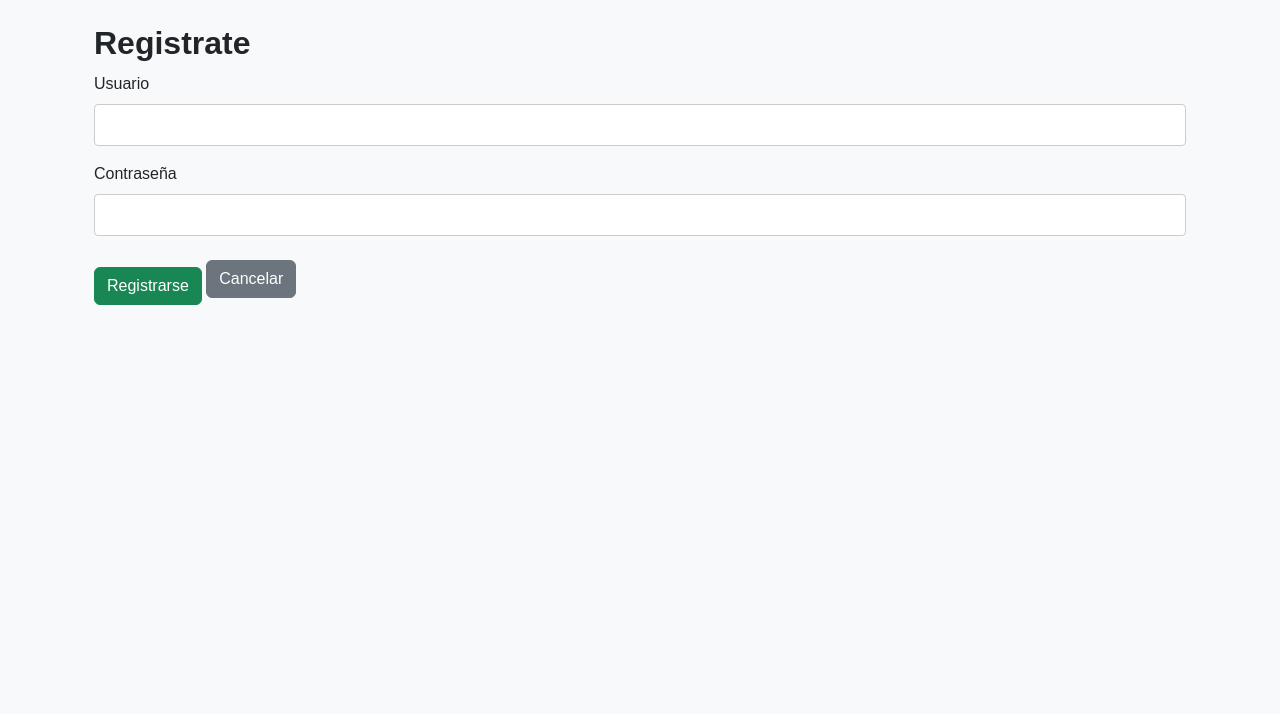
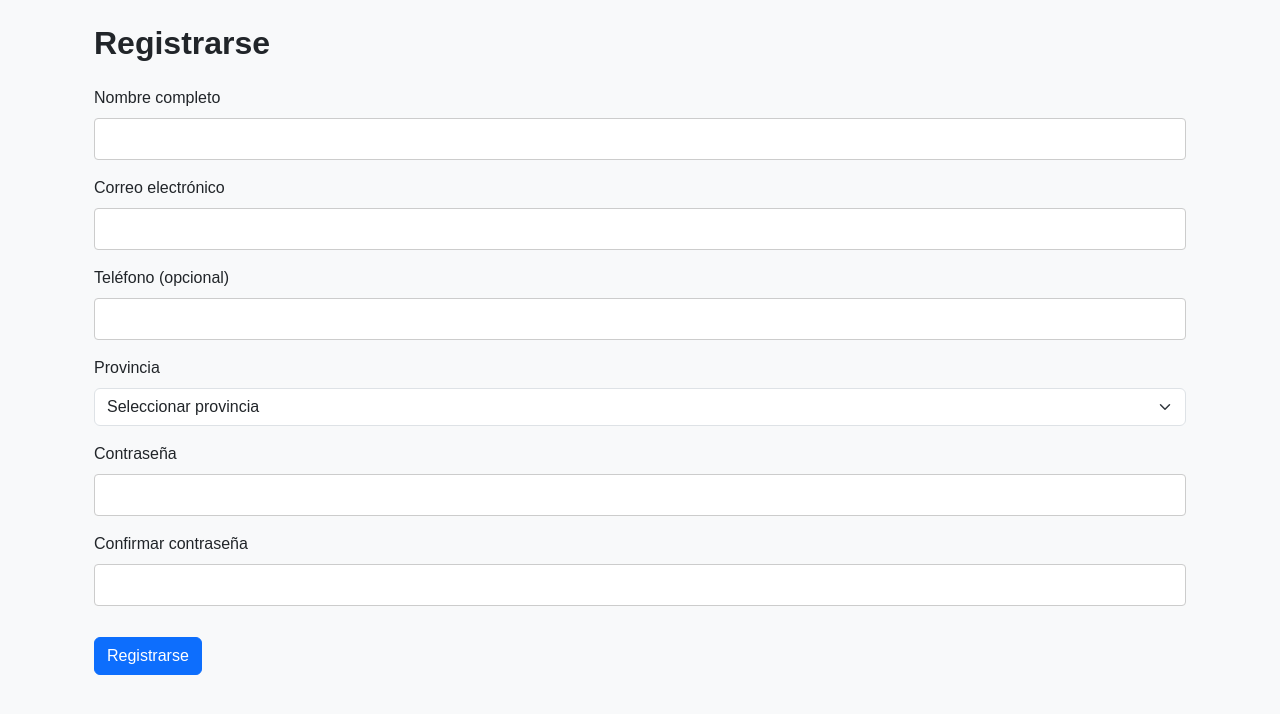
Before and after one commit to GabrielR1988/HabemusData, a Flask app: page /registro in a window 1280 px wide. Shown: the part 56-770 px from the top of the page. Run offline with Flask 3, Linux system fonts and the light colour scheme.

Commit message:
Se agrego Supabase y se modificaron las plantillas de login, registro y panel

```diff
--- a/app.py
+++ b/app.py
@@ -1,7 +1,6 @@
 from flask import Flask, render_template, redirect, url_for, request, flash
 from flask_login import LoginManager, UserMixin, login_user, login_required, current_user, logout_user
 from flask_wtf import FlaskForm
-from flask import session
 from wtforms import StringField, PasswordField
 from wtforms.validators import DataRequired
 from datetime import datetime
@@ -11,6 +10,15 @@ from werkzeug.security import generate_password_hash, check_password_hash
 from datetime import timedelta
 from flask_mail import Mail, Message
 from flask import flash
+from flask import send_file
+from supabase import create_client
+from dotenv import load_dotenv
+import os
+
+load_dotenv()
+SUPABASE_URL = os.getenv("SUPABASE_URL")
+SUPABASE_KEY = os.getenv("SUPABASE_KEY")
+supabase = create_client(SUPABASE_URL, SUPABASE_KEY)
 
 app = Flask(__name__)
 app.config['SECRET_KEY'] = 'mi_clave_secreta'
@@ -38,9 +46,11 @@ db = SQLAlchemy(app)
 
 class Usuario(db.Model):
     id = db.Column(db.Integer, primary_key=True)
-    username = db.Column(db.String(100), unique=True, nullable=False)
     password = db.Column(db.String(100), nullable=False)
     nombre = db.Column(db.String(100))
+    email = db.Column(db.String(100), unique=True, nullable=False)
+    telefono = db.Column(db.String(20))
+    provincia = db.Column(db.String(50))
 
 class Pedido(db.Model):
     id = db.Column(db.Integer, primary_key=True)
@@ -49,6 +59,7 @@ class Pedido(db.Model):
     estado = db.Column(db.String(50), default='En espera')  # Nuevo campo de estado
     usuario_id = db.Column(db.Integer, db.ForeignKey('usuario.id'), nullable=False)
     dominio = db.Column(db.String(20))
+    url_pdf = db.Column(db.String, nullable=True)
 
     def __repr__(self):
         return f'<Pedido {self.id} - {self.cliente_nombre}>'
@@ -85,10 +96,10 @@ class Mensaje(db.Model):
 @app.route('/login', methods=['GET', 'POST'])
 def login():
     if request.method == 'POST':
-        username = request.form['username']
+        email = request.form['email']
         password = request.form['password']
 
-        usuario = Usuario.query.filter_by(username=username).first()
+        usuario = Usuario.query.filter_by(email=email).first()
 
         #if usuario and check_password_hash(usuario.password, password):
             #session['usuario_id'] = usuario.id
@@ -118,8 +129,9 @@ def panel():
     #if 'usuario_id' not in session:
     #    return redirect(url_for('login'))
 
+    usuario = Usuario.query.get_or_404(current_user.id)
     pedidos = Pedido.query.filter_by(usuario_id=current_user.id).order_by(Pedido.fecha_pedido.desc()).all()
-    return render_template('panel.html', pedidos=pedidos)
+    return render_template('panel.html', pedidos=pedidos, usuario=usuario)
 
 @app.route('/nuevo_pedido', methods=['GET', 'POST'])
 @login_required
@@ -138,9 +150,29 @@ def nuevo_pedido():
             cliente_nombre=usuario.nombre
         )
 
-        # Guardar el pedido en la base de datos
         db.session.add(nuevo)
         db.session.commit()
+
+        # -------- Generar el PDF (ejemplo básico) --------
+        ruta_local = f"informes/informe_{nuevo.id}.pdf"
+        os.makedirs("informes", exist_ok=True)  # Asegura que la carpeta exista
+
+        with open(ruta_local, "wb") as f:
+            f.write(f"Informe del dominio {dominio}".encode("utf-8"))  # Podés reemplazar esto por tu lógica real
+
+        # -------- Subir a Supabase Storage --------
+        nombre_en_bucket = f"informe_{nuevo.id}.pdf"
+        try:
+            with open(ruta_local, "rb") as archivo:
+                supabase.storage.from_("informes").upload(nombre_en_bucket, archivo, {"upsert": True})
+            url_publica = supabase.storage.from_("informes").get_public_url(nombre_en_bucket)
+            nuevo.url_pdf = url_publica
+            db.session.commit()
+        except Exception as e:
+            flash("El pedido fue creado, pero hubo un problema al subir el informe a la nube.", "warning")
+            print("Error Supabase:", e)
+
+        # -------- Enviar el email --------
         try:
             msg = Message(
                 'Nuevo Pedido Creado',
@@ -152,7 +184,7 @@ def nuevo_pedido():
             flash('¡El pedido se creó y el correo se envió con éxito!', 'success')
         except Exception as e:
             flash('El pedido se creó, pero no se pudo enviar el correo.', 'warning')
-            print(e)  # Opcional: log para depurar
+            print(e)
 
         return redirect(url_for('panel'))
 
@@ -162,16 +194,29 @@ def nuevo_pedido():
 @app.route('/registro', methods=['GET', 'POST'])
 def registro():
     if request.method == 'POST':
-        username = request.form['username']
+        nombre = request.form['nombre']
+        email = request.form['email']
+        telefono = request.form['telefono']
+        provincia = request.form['provincia']
         password = request.form['password']
+        confirm_password = request.form['confirm_password']
 
-        usuario_existente = Usuario.query.filter_by(username=username).first()
+        if password != confirm_password:
+            flash('Las contraseñas no coinciden.', 'danger')
+            return redirect(url_for('registro'))
+
+        usuario_existente = Usuario.query.filter_by(email=email).first()
         if usuario_existente:
             flash('El correo ya está registrado. Iniciá sesión o usá otro correo.', 'error')
             return redirect(url_for('registro'))
 
-        nueva_contraseña = generate_password_hash(password)
-        nuevo_usuario = Usuario(username=username, password=nueva_contraseña)
+        nuevo_usuario = Usuario(
+            nombre=nombre,
+            email=email,
+            telefono=telefono,
+            provincia=provincia,
+            password=generate_password_hash(password)
+        )
         db.session.add(nuevo_usuario)
         db.session.commit()
 
@@ -186,7 +231,7 @@ def ver_pedido(id):
 
     # Verifica que el pedido sea del usuario logueado
     #if pedido.usuario_id != session['usuario_id']:
-    if pedido.usuario_id != int(current_user.id):
+    if pedido.usuario_id != current_user.id:
         return 'Acceso denegado'
 
     return render_template('detalle_pedido.html', pedido=pedido)
@@ -196,7 +241,7 @@ def eliminar_pedido(id):
     pedido = Pedido.query.get_or_404(id)
 
     #if pedido.usuario_id != session['usuario_id']:
-    if pedido.usuario_id != int(current_user.id):
+    if pedido.usuario_id != current_user.id:
         return 'Acceso denegado'
 
     db.session.delete(pedido)
@@ -251,15 +296,22 @@ def terminar(pedido_id):
 def pagina_no_encontrada(error):
     return render_template('404.html'), 404
 
-
-@app.before_request
-def mantener_sesion():
-    session.modified = True
-
 @app.route('/')
 def inicio():
     return render_template('inicio.html')
 
+from flask import send_file
+
+@app.route('/descargar/<int:id>')
+@login_required
+def descargar_informe(id):
+    pedido = Pedido.query.get_or_404(id)
+
+    # Ruta del archivo que querés que descargue
+    ruta_archivo = f"informes/informe_{pedido.id}.pdf"
+
+    return send_file(ruta_archivo, as_attachment=True)
+
 
 if __name__ == '__main__':
     app.run(debug=True)
--- a/templates/login.html
+++ b/templates/login.html
@@ -19,8 +19,8 @@
 
   <form method="POST" class="mb-3">
     <div class="mb-3">
-      <label for="username" class="form-label">Usuario</label>
-      <input type="text" class="form-control" id="username" name="username" required>
+      <label for="email" class="form-label">Correo electrónico</label>
+      <input type="text" class="form-control" id="email" name="email" required>
     </div>
 
     <div class="mb-3">
--- a/templates/registro.html
+++ b/templates/registro.html
@@ -1,34 +1,69 @@
-{% extends 'base.html' %}
+{% extends "base.html" %}
 
 {% block title %}Registro{% endblock %}
 
 {% block content %}
 <div class="container mt-4">
-    <h2>Registrate</h2>
+  <h2 class="mb-4">Registrarse</h2>
 
-    <form method="POST">
-        <div class="mb-3">
-            <label for="username" class="form-label">Usuario</label>
-            <input type="text" id="username" name="username" class="form-control" required>
-        </div>
+  <form method="POST" action="{{ url_for('registro') }}">
+    <div class="mb-3">
+      <label for="nombre" class="form-label">Nombre completo</label>
+      <input type="text" class="form-control" id="nombre" name="nombre" required>
+    </div>
 
-        <div class="mb-3">
-            <label for="password" class="form-label">Contraseña</label>
-            <input type="password" id="password" name="password" class="form-control" required>
-        </div>
+    <div class="mb-3">
+      <label for="email" class="form-label">Correo electrónico</label>
+      <input type="email" class="form-control" id="email" name="email" required>
+    </div>
 
-        <button type="submit" class="btn btn-success">Registrarse</button>
-        <a href="{{ url_for('login') }}" class="btn btn-secondary">Cancelar</a>
-    </form>
+    <div class="mb-3">
+      <label for="telefono" class="form-label">Teléfono (opcional)</label>
+      <input type="text" class="form-control" id="telefono" name="telefono">
+    </div>
 
-    {% with messages = get_flashed_messages(with_categories=true) %}
-        {% if messages %}
-            {% for category, message in messages %}
-                <div class="alert alert-{{ 'danger' if category == 'error' else category }} mt-3">
-                    {{ message }}
-                </div>
-            {% endfor %}
-        {% endif %}
-    {% endwith %}
+    <div class="mb-3">
+      <label for="provincia" class="form-label">Provincia</label>
+      <select class="form-select" id="provincia" name="provincia" required>
+        <option value="">Seleccionar provincia</option>
+        <option>Buenos Aires</option>
+        <option>Catamarca</option>
+        <option>Chaco</option>
+        <option>Chubut</option>
+        <option>Córdoba</option>
+        <option>Corrientes</option>
+        <option>Entre Ríos</option>
+        <option>Formosa</option>
+        <option>Jujuy</option>
+        <option>La Pampa</option>
+        <option>La Rioja</option>
+        <option>Mendoza</option>
+        <option>Misiones</option>
+        <option>Neuquén</option>
+        <option>Río Negro</option>
+        <option>Salta</option>
+        <option>San Juan</option>
+        <option>San Luis</option>
+        <option>Santa Cruz</option>
+        <option>Santa Fe</option>
+        <option>Santiago del Estero</option>
+        <option>Tierra del Fuego</option>
+        <option>Tucumán</option>
+        <option>CABA</option>
+      </select>
+    </div>
+
+    <div class="mb-3">
+      <label for="password" class="form-label">Contraseña</label>
+      <input type="password" class="form-control" id="password" name="password" required>
+    </div>
+
+    <div class="mb-3">
+      <label for="confirm_password" class="form-label">Confirmar contraseña</label>
+      <input type="password" class="form-control" id="confirm_password" name="confirm_password" required>
+    </div>
+
+    <button type="submit" class="btn btn-primary">Registrarse</button>
+  </form>
 </div>
 {% endblock %}
```
Also changed, not shown: templates/panel.html (+20 -9 lines), data.db, 3 other files.
